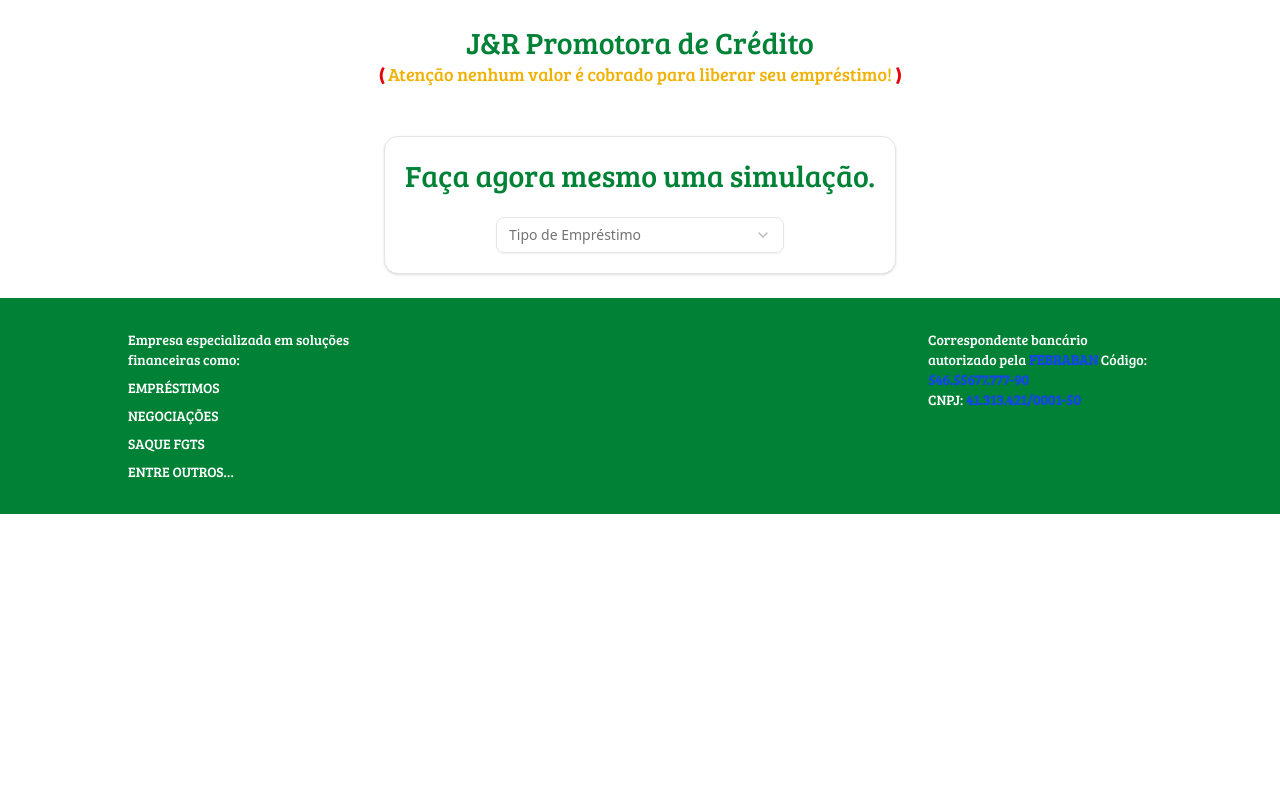
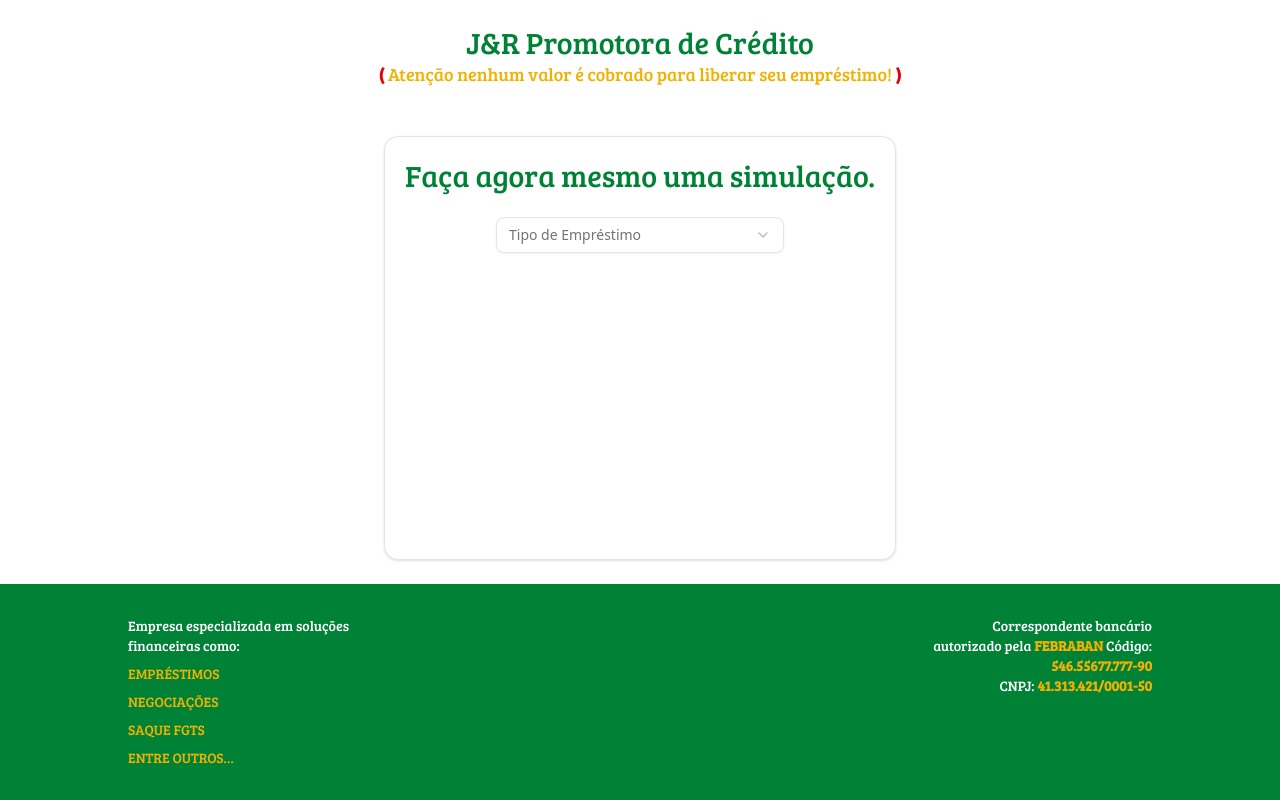
Before and after one commit to HumbertoFox/jr-promoter-cred, a Next.js app: page /requestsdata in a window 1280 px wide. Built offline with nearby package versions, Linux system fonts and the light colour scheme.

Commit message:
feat: update footer and requestdata page

```diff
--- a/src/app/requestsdata/page.tsx
+++ b/src/app/requestsdata/page.tsx
@@ -2,7 +2,7 @@ import BemefitComponent from "@/components/bemefit";
 
 export default function RequestsData() {
     return (
-        <section className="w-full flex justify-center p-6">
+        <section className="w-full lg:min-h-[calc(100vh-328px)] min-h-[calc(100vh-288px)] flex justify-center p-6">
             <BemefitComponent />
         </section>
     );
--- a/src/components/footer.tsx
+++ b/src/components/footer.tsx
@@ -9,14 +9,14 @@ export default function FooterComponent() {
             <section className="w-full max-w-5xl flex justify-between">
                 <ul className="w-full max-w-56 flex flex-col gap-2">
                     <li>Empresa especializada em soluções financeiras como:</li>
-                    <li>EMPRÉSTIMOS</li>
-                    <li>NEGOCIAÇÕES</li>
-                    <li>SAQUE FGTS</li>
-                    <li>ENTRE OUTROS…</li>
+                    <li className={`${pathname !== '/' && 'text-yellow-500'} text-blue-700`}>EMPRÉSTIMOS</li>
+                    <li className={`${pathname !== '/' && 'text-yellow-500'} text-blue-700`}>NEGOCIAÇÕES</li>
+                    <li className={`${pathname !== '/' && 'text-yellow-500'} text-blue-700`}>SAQUE FGTS</li>
+                    <li className={`${pathname !== '/' && 'text-yellow-500'} text-blue-700`}>ENTRE OUTROS…</li>
                 </ul>
-                <div className="w-full max-w-56">
-                    <p>Correspondente bancário autorizado pela <strong className="text-blue-700">FEBRABAN</strong> Código: <strong className="text-blue-700">546.55677.777-90</strong></p>
-                    <p>CNPJ: <strong className="text-blue-700">41.313.421/0001-50</strong></p>
+                <div className="w-full max-w-56 text-end">
+                    <p>Correspondente bancário autorizado pela <strong className={`${pathname !== '/' && 'text-yellow-500'} text-blue-700`}>FEBRABAN</strong> Código: <strong className={`${pathname !== '/' && 'text-yellow-500'} text-blue-700`}>546.55677.777-90</strong></p>
+                    <p>CNPJ: <strong className={`${pathname !== '/' && 'text-yellow-500'} text-blue-700`}>41.313.421/0001-50</strong></p>
                 </div>
             </section>
         </footer>
```
